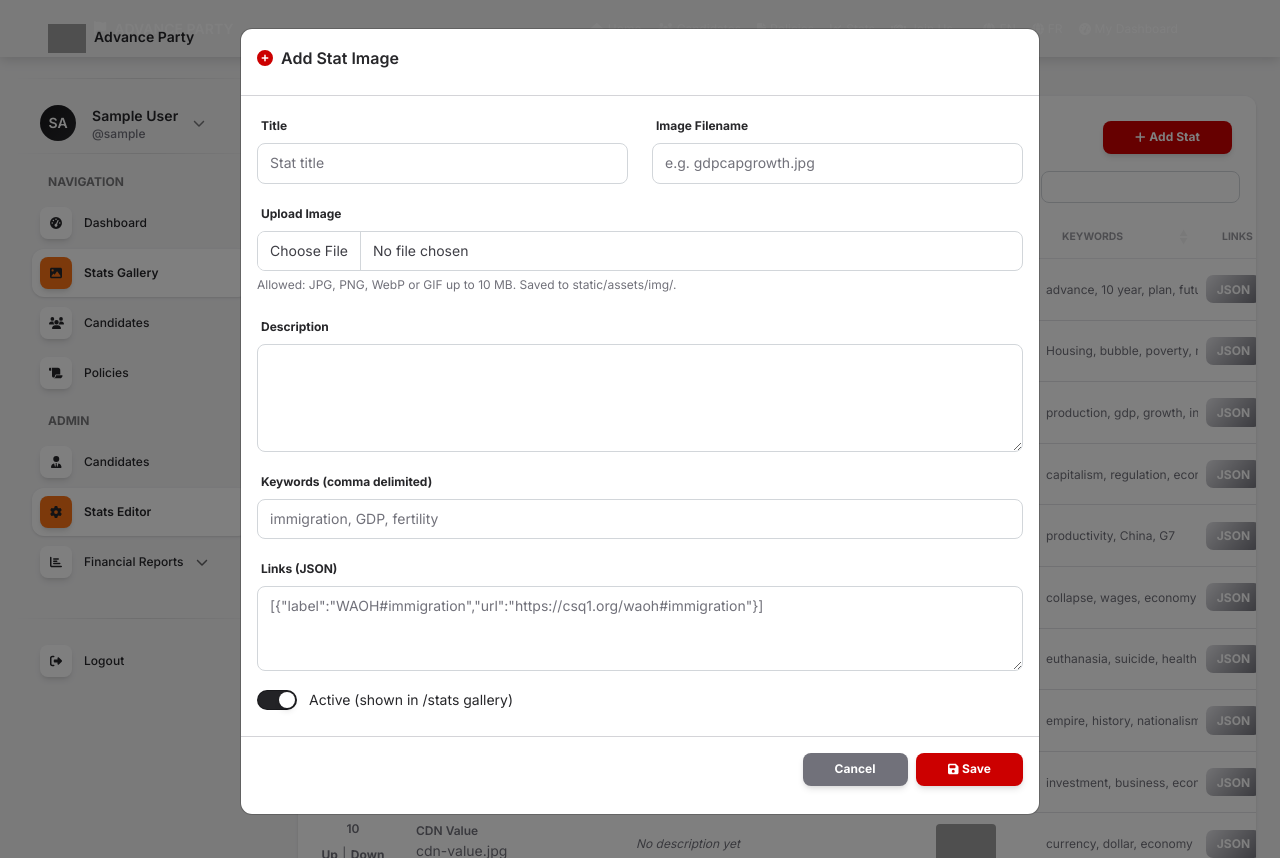
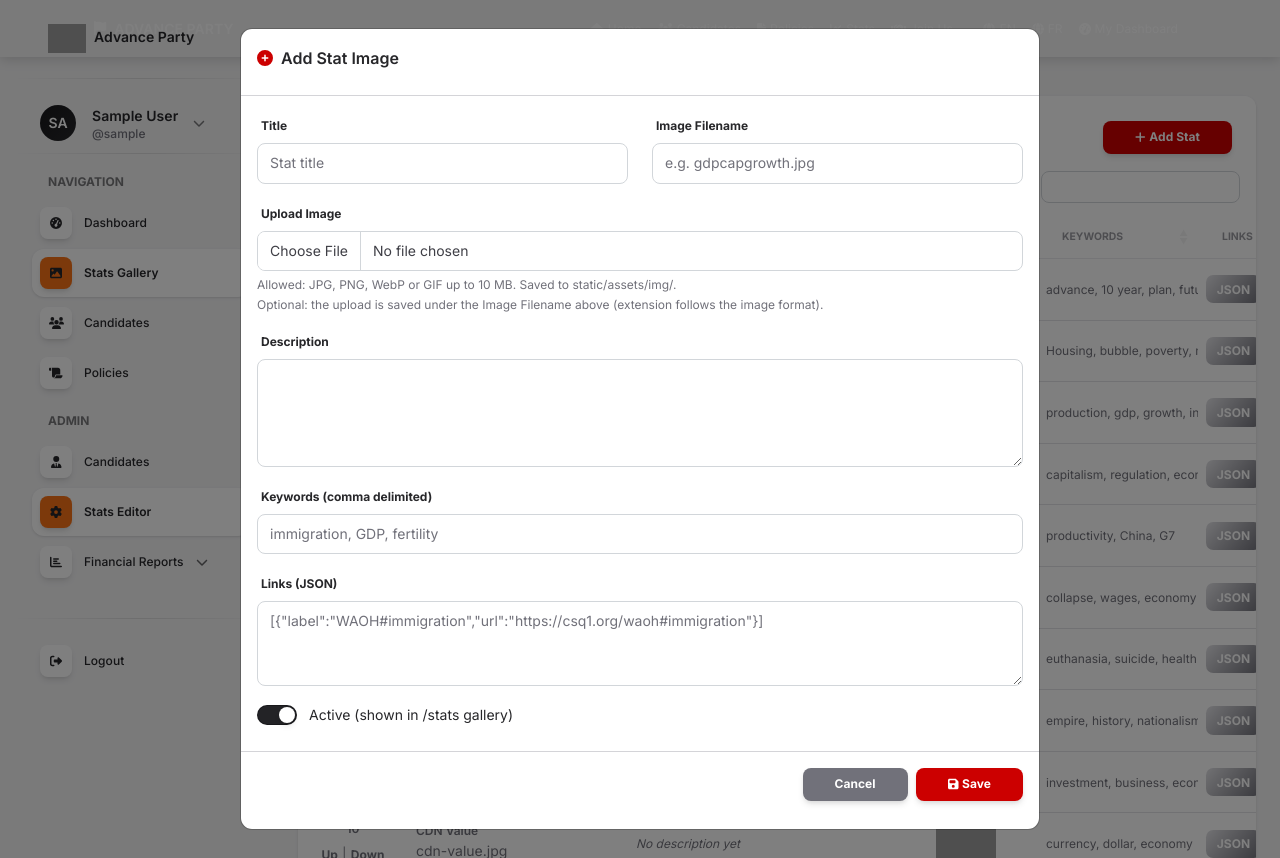
Before and after one commit to edwardtilley/act, a Django app: page /stateditor in a window 1280 px wide, after a click on "Add Stat". Run offline with Django 5.2, Linux system fonts and the light colour scheme; the visitor is signed in with stand-in values (Sample User, id 1); data comes from the database, SQL or seed files in the repository; parts of the project's set-up code (start-up, migrations or seed data) failed here and were passed over; some libraries are stand-ins or nearby versions; grey boxes are pictures that could not be loaded.

Commit message:
stateditor: apply Image Filename to uploads and support renaming image files

```diff
--- a/apps/party_pages/views.py
+++ b/apps/party_pages/views.py
@@ -33,18 +33,35 @@ def _unique_stat_image_name(filename):
     return candidate
 
 
-def _store_stat_image(upload):
+def _mirror_stat_image(filename):
+    """Mirror a saved image into STATIC_ROOT so WhiteNoise serves it in prod."""
+    static_root = getattr(settings, 'STATIC_ROOT', None)
+    if not static_root:
+        return
+    src = STAT_IMAGE_DIR / filename
+    dest_dir = Path(static_root) / 'assets' / 'img'
+    try:
+        if src.exists() and dest_dir.resolve() != STAT_IMAGE_DIR.resolve():
+            dest_dir.mkdir(parents=True, exist_ok=True)
+            shutil.copyfile(src, dest_dir / filename)
+    except OSError:
+        pass
+
+
+def _store_stat_image(upload, preferred_name=''):
     """Save an uploaded stat image into static/assets/img/ and return its
     filename, or None when the upload is missing/not an allowed image.
 
-    In production WhiteNoise serves STATIC_ROOT, so the file is mirrored there
-    too; note that the Railway filesystem is ephemeral and rebuilds on deploy,
-    so uploads must be committed (static file + stats.json fixture) to last.
+    When preferred_name is given, the upload is saved under that name (with
+    the real image format's extension). In production WhiteNoise serves
+    STATIC_ROOT, so the file is mirrored there too; note that the Railway
+    filesystem is ephemeral and rebuilds on deploy, so uploads must be
+    committed (static file + stats.json fixture) to last.
     """
     if not upload or upload.size > STAT_IMAGE_MAX_BYTES:
         return None
-    ext = os.path.splitext(upload.name)[1].lower()
-    if ext not in STAT_IMAGE_EXTS:
+    upload_ext = os.path.splitext(upload.name)[1].lower()
+    if upload_ext not in STAT_IMAGE_EXTS:
         return None
     try:
         Image.open(upload).verify()
@@ -53,22 +70,40 @@ def _store_stat_image(upload):
     upload.seek(0)
 
     STAT_IMAGE_DIR.mkdir(parents=True, exist_ok=True)
-    filename = _unique_stat_image_name(get_valid_filename(upload.name))
+    preferred = os.path.basename(preferred_name or '').strip()
+    if preferred:
+        stem = os.path.splitext(preferred)[0]
+        desired = (get_valid_filename(stem) or os.path.splitext(upload.name)[0]) + upload_ext
+    else:
+        desired = get_valid_filename(upload.name)
+    filename = _unique_stat_image_name(desired)
     storage = FileSystemStorage(location=str(STAT_IMAGE_DIR))
     saved = storage.save(filename, upload)
+    _mirror_stat_image(saved)
+    return saved
 
-    static_root = getattr(settings, 'STATIC_ROOT', None)
-    if static_root:
-        src = STAT_IMAGE_DIR / saved
-        dest_dir = Path(static_root) / 'assets' / 'img'
-        try:
-            if src.exists() and dest_dir.resolve() != STAT_IMAGE_DIR.resolve():
-                dest_dir.mkdir(parents=True, exist_ok=True)
-                shutil.copyfile(src, dest_dir / saved)
-        except OSError:
-            pass
 
-    return saved
+def _copy_stat_image(old_name, new_name):
+    """Copy an existing stat image to a new filename.
+
+    Used when the Image Filename field is edited without uploading a new file,
+    so the typed name is actually applied instead of pointing at nothing.
+    """
+    desired = get_valid_filename(os.path.basename(new_name or ''))
+    if not desired:
+        return old_name
+    if desired == old_name:
+        return old_name
+    src = STAT_IMAGE_DIR / old_name
+    if not src.exists():
+        return desired
+    filename = _unique_stat_image_name(desired)
+    try:
+        shutil.copyfile(src, STAT_IMAGE_DIR / filename)
+    except OSError:
+        return old_name
+    _mirror_stat_image(filename)
+    return filename
 
 
 def index(request):
@@ -319,7 +354,7 @@ def stat_create(request):
         filename = os.path.basename(request.POST.get('image_filename', '').strip())
         upload = request.FILES.get('stat_image')
         if upload:
-            stored = _store_stat_image(upload)
+            stored = _store_stat_image(upload, filename)
             if not stored:
                 messages.error(request, 'Upload failed — choose a JPEG, PNG, WebP or GIF image under 10 MB.')
                 return redirect('/stateditor')
@@ -364,11 +399,13 @@ def stat_update(request, stat_id):
         )
         upload = request.FILES.get('stat_image')
         if upload:
-            stored = _store_stat_image(upload)
+            stored = _store_stat_image(upload, filename or stat.image_filename)
             if not stored:
                 messages.error(request, 'Upload failed — choose a JPEG, PNG, WebP or GIF image under 10 MB.')
                 return redirect('/stateditor')
             filename = stored
+        elif filename and filename != stat.image_filename:
+            filename = _copy_stat_image(stat.image_filename, filename)
         stat.title = request.POST.get('title', stat.title)
         stat.image_filename = filename
         stat.description = request.POST.get('description', stat.description)
--- a/templates/pages/stateditor.html
+++ b/templates/pages/stateditor.html
@@ -134,6 +134,7 @@
             <label class="form-label" for="createStatImage">{% tr "Upload Image" %}</label>
             <input type="file" class="form-control" id="createStatImage" name="stat_image" accept="image/jpeg,image/png,image/webp,image/gif">
             <small class="text-muted text-xs">{% tr "Allowed: JPG, PNG, WebP or GIF up to 10 MB. Saved to static/assets/img/." %}</small>
+            <small class="text-muted text-xs d-block">{% tr "Optional: the upload is saved under the Image Filename above (extension follows the image format)." %}</small>
           </div>
           <div class="mb-3"><label class="form-label">{% tr "Description" %}</label><textarea class="form-control" name="description" rows="4"></textarea></div>
           <div class="mb-3"><label class="form-label">{% tr "Keywords (comma delimited)" %}</label><input type="text" class="form-control" name="keywords" placeholder="immigration, GDP, fertility"></div>
@@ -166,12 +167,13 @@
         <div class="modal-body">
           <div class="row">
             <div class="col-md-8 mb-3"><label class="form-label">{% tr "Title" %}</label><input type="text" class="form-control" name="title" value="{{ stat.title }}" required></div>
-            <div class="col-md-4 mb-3"><label class="form-label">{% tr "Image Filename" %}</label><input type="text" class="form-control" name="image_filename" value="{{ stat.image_filename }}"></div>
+            <div class="col-md-4 mb-3"><label class="form-label">{% tr "Image Filename" %}</label><input type="text" class="form-control" name="image_filename" value="{{ stat.image_filename }}"><small class="text-muted text-xs d-block">{% tr "Changing this renames the image file on disk when you save." %}</small></div>
           </div>
           <div class="mb-3">
             <label class="form-label" for="editStatImage{{ stat.id }}">{% tr "Upload Image" %}</label>
             <input type="file" class="form-control" id="editStatImage{{ stat.id }}" name="stat_image" accept="image/jpeg,image/png,image/webp,image/gif">
             <small class="text-muted text-xs">{% tr "Allowed: JPG, PNG, WebP or GIF up to 10 MB. Saved to static/assets/img/." %} {% tr "Leave empty to keep the current image." %}</small>
+            <small class="text-muted text-xs d-block">{% tr "Optional: the upload is saved under the Image Filename above (extension follows the image format)." %}</small>
           </div>
           <div class="mb-3"><label class="form-label">{% tr "Description" %}<span class="text-muted">{% tr "(shown with the image in the slideshow)" %}</span></label><textarea class="form-control" name="description" rows="6">{{ stat.description }}</textarea></div>
           <div class="mb-3"><label class="form-label">{% tr "Keywords (comma delimited)" %}</label><input type="text" class="form-control" name="keywords" value="{{ stat.keywords }}"></div>
```
Also changed, not shown: translations.json.
